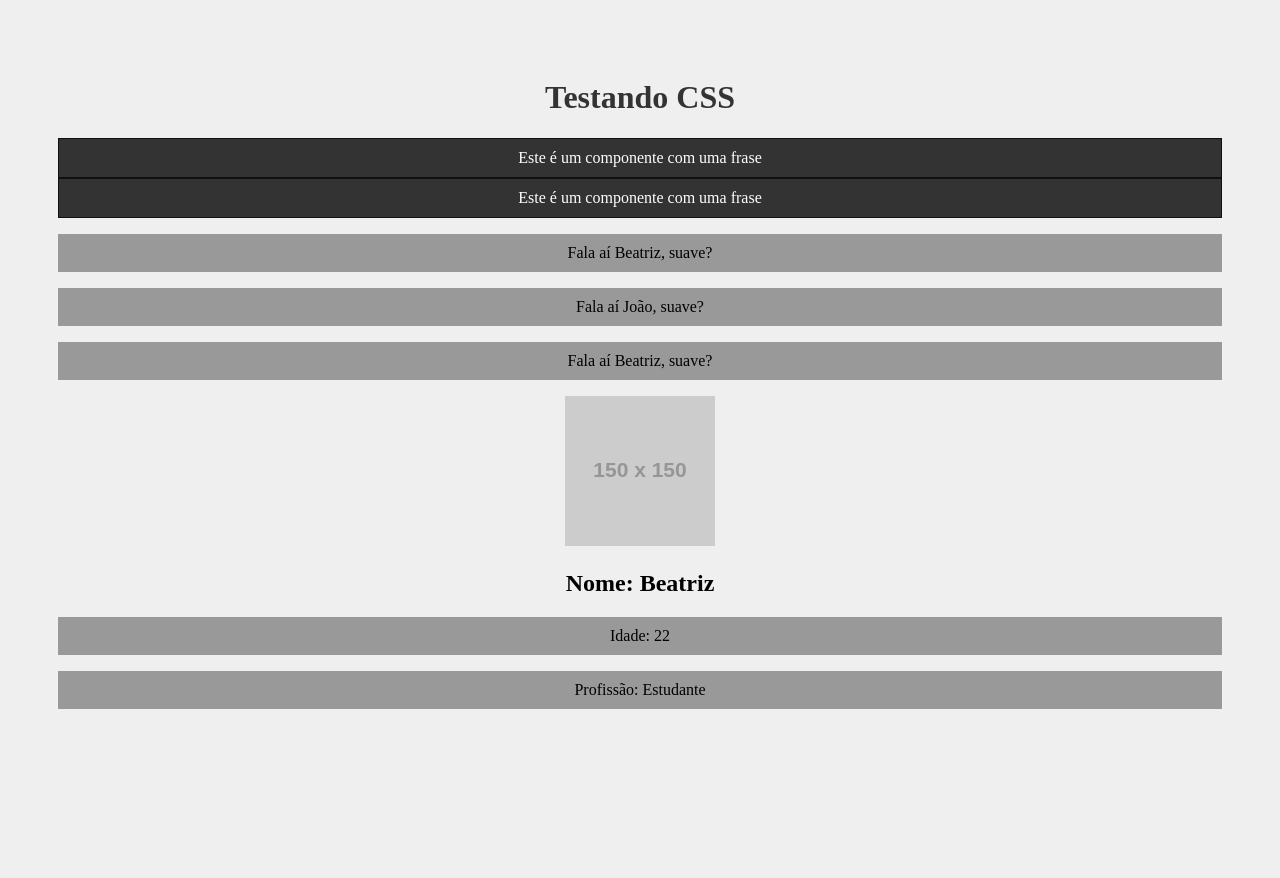
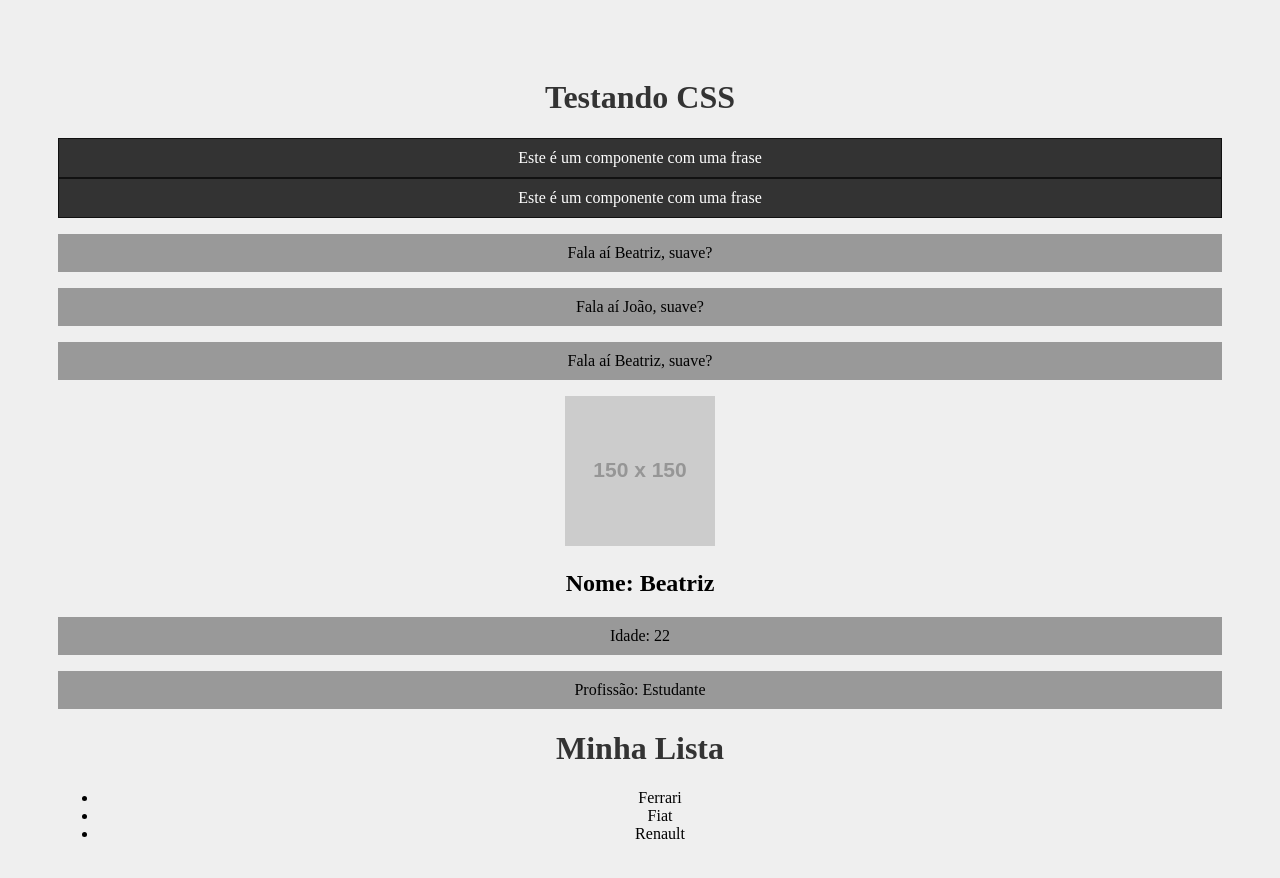
Before and after one commit to BEATRIZ158/Projetos-React, a React (Create React App) app in the folder meu-projeto/: page / in a window 1280 px wide. Shown: the top 878 px of the page. Before the commit the page ends 800 px from the top, so only its background shows below. Built offline with nearby package versions, Linux system fonts and the light colour scheme.

Commit message:
Criando arquivos de Item e List

```diff
--- a/meu-projeto/src/App.js
+++ b/meu-projeto/src/App.js
@@ -3,6 +3,7 @@ import './App.css';
 import SayMyName  from './components/SayMyName';
 import Pessoa from './components/Pessoa';
 import Frase from './components/Frase';
+import List from './components/List';
 
 function App() {
   const name = 'Beatriz'
@@ -26,6 +27,7 @@ function App() {
         idade="22"
         profissao="Estudante"
       />
+      <List/>
     </div>
   );
 }
--- /dev/null
+++ b/meu-projeto/src/components/Item.js
@@ -0,0 +1,9 @@
+function Item(props){
+    return(
+        <>
+        <li>{props.marca}</li>
+        </>
+    )
+}
+
+export default Item
--- /dev/null
+++ b/meu-projeto/src/components/List.js
@@ -0,0 +1,45 @@
+import Item from "./Item"
+
+/* Definindo um componente funcional, função JSX, retornam elementos React,
+que podem ser reutilizados e montados como partes de uma interface*/
+
+/*
+Código com a div pai
+
+function List(){
+    return(
+        <div>
+            <h1>Minha Lista</h1>
+            <ul>
+               <li>Item 1</li>
+                <li>Item 2</li>
+            </ul>
+        </div>
+    )
+}
+*/
+/*
+<h1> Título de nível 1
+<ul> Lista não ordenada, cria uma lista de itens
+<li> Define um item de lista.
+*/
+
+// Fragment
+function List(){
+    return(
+        <>
+            <h1>Minha Lista</h1>
+            <ul>
+                <Item marca="Ferrari"/>
+                <Item marca="Fiat"/>
+                <Item marca="Renault"/>
+            </ul>
+        </>
+    )
+}
+
+/*Exporta o componente List como o padrão deste arquivo, o que
+permite que ele seja importado e usado em outro lugar
+*/
+
+export default List
--- a/meu-projeto/src/index.css
+++ b/meu-projeto/src/index.css
@@ -1,5 +1,6 @@
 body {
   padding: 50px;
+  padding-bottom: 500px;
   background-color: #efefef;
 }
 
```
Also changed, not shown: meu-projeto/Estudos/Fragmentos.txt (added), meu-projeto/Estudos/css.txt.
